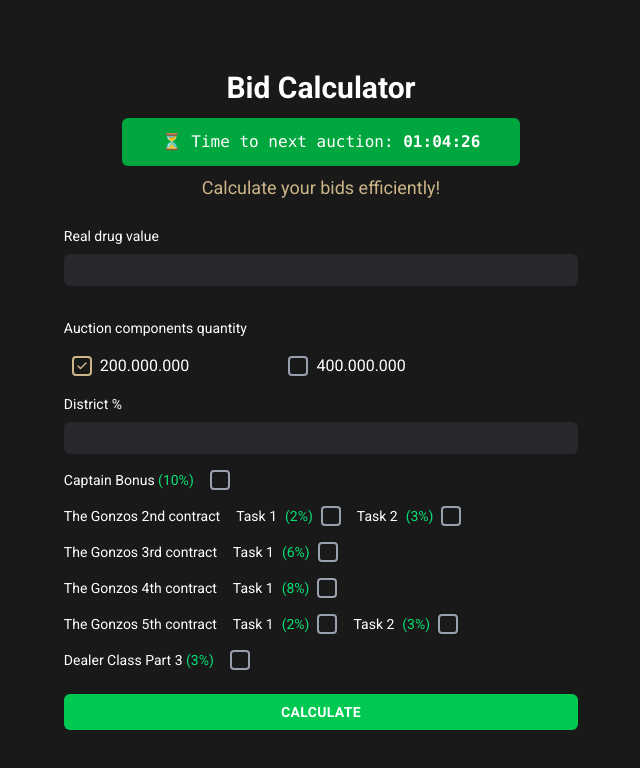
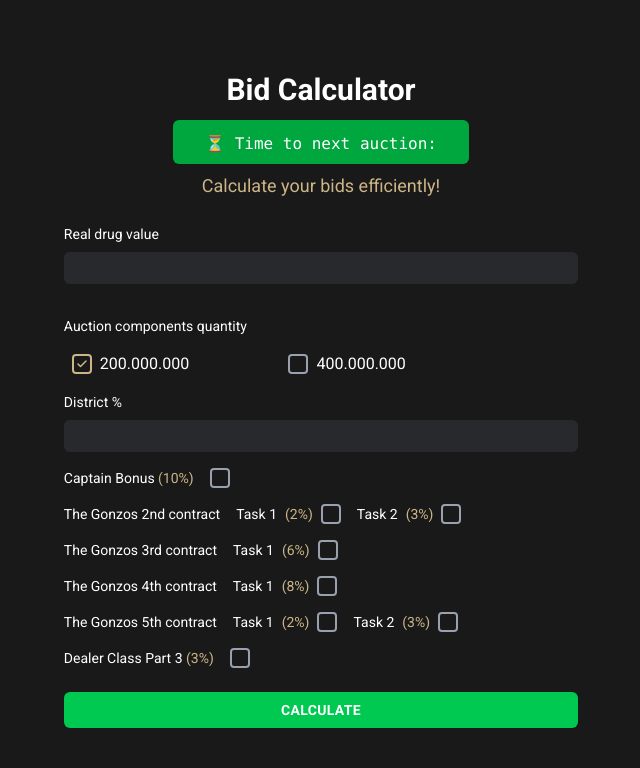
Before and after one commit to brujim/tc-tools, a Next.js app: page / in a window 1280 px wide. Shown: the top 768 px of the page, without its empty margins (319-959 px from the left). Built offline with nearby package versions, Linux system fonts and the light colour scheme.

Commit message:
fixes on counter

```diff
--- a/src/components/BidCalc/index.tsx
+++ b/src/components/BidCalc/index.tsx
@@ -57,17 +57,7 @@ export const BidCalc = () => {
     return (
         <div className="flex flex-col items-center justify-center min-h-screen bg-primary text-white ">
             <h1 className="text-3xl font-bold mb-1">Bid Calculator</h1>
-            <CyclicCountdownTimer
-                times={[
-                    "15:40",
-                    "18:55",
-                    "22:55",
-                    "02:55",
-                    "06:55",
-                    "10:55",
-                    "14:55",
-                ]}
-            />
+            <CyclicCountdownTimer />
             <p className="text-lg mb-6 text-sub">
                 Calculate your bids efficiently!
             </p>
@@ -140,8 +130,7 @@ export const BidCalc = () => {
                 </div>
                 <div className="flex gap-2 items-center justify-start">
                     <label className="text-sm">
-                        Captain Bonus{" "}
-                        <span className="text-green-400">(10%)</span>
+                        Captain Bonus <span className="text-sub">(10%)</span>
                     </label>
                     <div className="flex justify-between w-[350px] px-2 ">
                         <div
@@ -210,7 +199,7 @@ export const BidCalc = () => {
                                 }
                             }}
                         >
-                            Task 1 <span className="text-green-400">(2%)</span>
+                            Task 1 <span className="text-sub">(2%)</span>
                             <div
                                 className={`w-5 h-5 border-2 rounded-sm flex items-center justify-center transition-colors duration-200 ${
                                     gonzos.second.t1
@@ -268,7 +257,7 @@ export const BidCalc = () => {
                                 }
                             }}
                         >
-                            Task 2 <span className="text-green-400">(3%)</span>
+                            Task 2 <span className="text-sub">(3%)</span>
                             <div
                                 className={`w-5 h-5 border-2 rounded-sm flex items-center justify-center transition-colors duration-200 ${
                                     gonzos.second.t2
@@ -325,7 +314,7 @@ export const BidCalc = () => {
                                 }
                             }}
                         >
-                            Task 1 <span className="text-green-400">(6%)</span>
+                            Task 1 <span className="text-sub">(6%)</span>
                             <div
                                 className={`w-5 h-5 border-2 rounded-sm flex items-center justify-center transition-colors duration-200 ${
                                     gonzos.thirth
@@ -382,7 +371,7 @@ export const BidCalc = () => {
                                 }
                             }}
                         >
-                            Task 1 <span className="text-green-400">(8%)</span>
+                            Task 1 <span className="text-sub">(8%)</span>
                             <div
                                 className={`w-5 h-5 border-2 rounded-sm flex items-center justify-center transition-colors duration-200 ${
                                     gonzos.fourth
@@ -445,7 +434,7 @@ export const BidCalc = () => {
                                 }
                             }}
                         >
-                            Task 1 <span className="text-green-400">(2%)</span>
+                            Task 1 <span className="text-sub">(2%)</span>
                             <div
                                 className={`w-5 h-5 border-2 rounded-sm flex items-center justify-center transition-colors duration-200 ${
                                     gonzos.fifith.t1
@@ -503,7 +492,7 @@ export const BidCalc = () => {
                                 }
                             }}
                         >
-                            Task 2<span className="text-green-400">(3%)</span>
+                            Task 2<span className="text-sub">(3%)</span>
                             <div
                                 className={`w-5 h-5 border-2 rounded-sm flex items-center justify-center transition-colors duration-200 ${
                                     gonzos.fifith.t2
@@ -542,7 +531,7 @@ export const BidCalc = () => {
                 <div className="flex gap-2 items-center justify-start">
                     <label className="text-sm">
                         Dealer Class Part 3{" "}
-                        <span className="text-green-400">(3%)</span>
+                        <span className="text-sub">(3%)</span>
                     </label>
                     <div className="flex justify-start gap-4 w-[350px] px-2 ">
                         <div
--- a/src/components/CyclicCountdownTimer/index.tsx
+++ b/src/components/CyclicCountdownTimer/index.tsx
@@ -1,98 +1,78 @@
-/* eslint-disable prefer-const */
 import { useEffect, useState } from "react";
 
-interface CyclicCountdownTimerProps {
-    times: string[]; // Ex: ["14:55", "18:55", ...] - todos em horário de Brasília
-}
+const BRAZIL_TIMES = ["02:55", "06:55", "10:55", "14:55", "18:55", "22:55"];
+const BRAZIL_TIMEZONE = "America/Sao_Paulo";
 
-const BR_TZ = "America/Sao_Paulo";
+function getNextAuctionTime() {
+    const now = new Date();
+    const nowInBR = new Date(
+        now.toLocaleString("en-US", { timeZone: BRAZIL_TIMEZONE })
+    );
 
-function getNextTargetTime(times: string[]): {
-    brDate: Date;
-    localDate: Date;
-    targetStr: string;
-} {
-    const now = new Date();
+    for (const time of BRAZIL_TIMES) {
+        const [hour, minute] = time.split(":").map(Number);
+        const candidate = new Date(nowInBR);
+        candidate.setHours(hour, minute, 0, 0);
 
-    const nowInBR = new Date(now.toLocaleString("en-US", { timeZone: BR_TZ }));
-
-    for (let i = 0; i < times.length; i++) {
-        const [h, m] = times[i].split(":").map(Number);
-
-        const targetBR = new Date(nowInBR);
-        targetBR.setHours(h, m, 0, 0);
-
-        if (targetBR > nowInBR) {
-            const localDate = new Date(
-                targetBR.toLocaleString("en-US", {
+        if (candidate > nowInBR) {
+            return new Date(
+                candidate.toLocaleString("en-US", {
                     timeZone: Intl.DateTimeFormat().resolvedOptions().timeZone,
                 })
             );
-            return { brDate: targetBR, localDate, targetStr: times[i] };
         }
     }
 
-    // Se todos passaram, pega o primeiro do dia seguinte
-    const [h, m] = times[0].split(":").map(Number);
-    const nextBR = new Date(nowInBR);
-    nextBR.setDate(nextBR.getDate() + 1);
-    nextBR.setHours(h, m, 0, 0);
+    // Nenhum horário restante hoje, retorna o primeiro horário do dia seguinte
+    const [hour, minute] = BRAZIL_TIMES[0].split(":").map(Number);
+    const next = new Date(nowInBR);
+    next.setDate(next.getDate() + 1);
+    next.setHours(hour, minute, 0, 0);
 
-    const localDate = new Date(
-        nextBR.toLocaleString("en-US", {
+    return new Date(
+        next.toLocaleString("en-US", {
             timeZone: Intl.DateTimeFormat().resolvedOptions().timeZone,
         })
     );
-
-    return { brDate: nextBR, localDate, targetStr: times[0] };
 }
 
 function formatTimeLeft(ms: number): string {
-    const totalSeconds = Math.floor(ms / 1000);
-    const hours = Math.floor(totalSeconds / 3600);
-    const minutes = Math.floor((totalSeconds % 3600) / 60);
-    const seconds = totalSeconds % 60;
-
-    return `${String(hours).padStart(2, "0")}:${String(minutes).padStart(
+    const total = Math.floor(ms / 1000);
+    const h = Math.floor(total / 3600);
+    const m = Math.floor((total % 3600) / 60);
+    const s = total % 60;
+    return `${String(h).padStart(2, "0")}:${String(m).padStart(
         2,
         "0"
-    )}:${String(seconds).padStart(2, "0")}`;
+    )}:${String(s).padStart(2, "0")}`;
 }
 
-export default function CyclicCountdownTimer({
-    times,
-}: CyclicCountdownTimerProps) {
+export default function AuctionCountdown() {
+    const [targetDate, setTargetDate] = useState(getNextAuctionTime());
     const [timeLeft, setTimeLeft] = useState("");
 
     useEffect(() => {
-        let interval: NodeJS.Timeout;
-
-        const update = () => {
-            const { brDate } = getNextTargetTime(times);
+        const interval = setInterval(() => {
             const now = new Date();
-            const diff =
-                brDate.getTime() -
-                new Date(
-                    now.toLocaleString("en-US", { timeZone: BR_TZ })
-                ).getTime();
+            const diff = targetDate.getTime() - now.getTime();
 
             if (diff <= 0) {
-                return; // espera o próximo loop encontrar o próximo horário
+                const newTarget = getNextAuctionTime();
+                setTargetDate(newTarget);
+                return;
             }
 
             setTimeLeft(formatTimeLeft(diff));
-        };
-
-        update();
-        interval = setInterval(update, 1000);
+        }, 1000);
 
         return () => clearInterval(interval);
-    }, [times]);
+    }, [targetDate]);
 
     return (
-        <div className="text-base font-mono space-y-1 bg-green-600 px-10 py-3 rounded-md my-2">
+        <div className="text-base font-mono space-y-1 bg-green-600 px-8 py-2 rounded-md my-2">
             <div>
-                ⏳ Time to next auction: <strong>{timeLeft}</strong>
+                ⏳ Time to next auction:{" "}
+                <strong className="text-xl">{timeLeft}</strong>
             </div>
         </div>
     );
```
